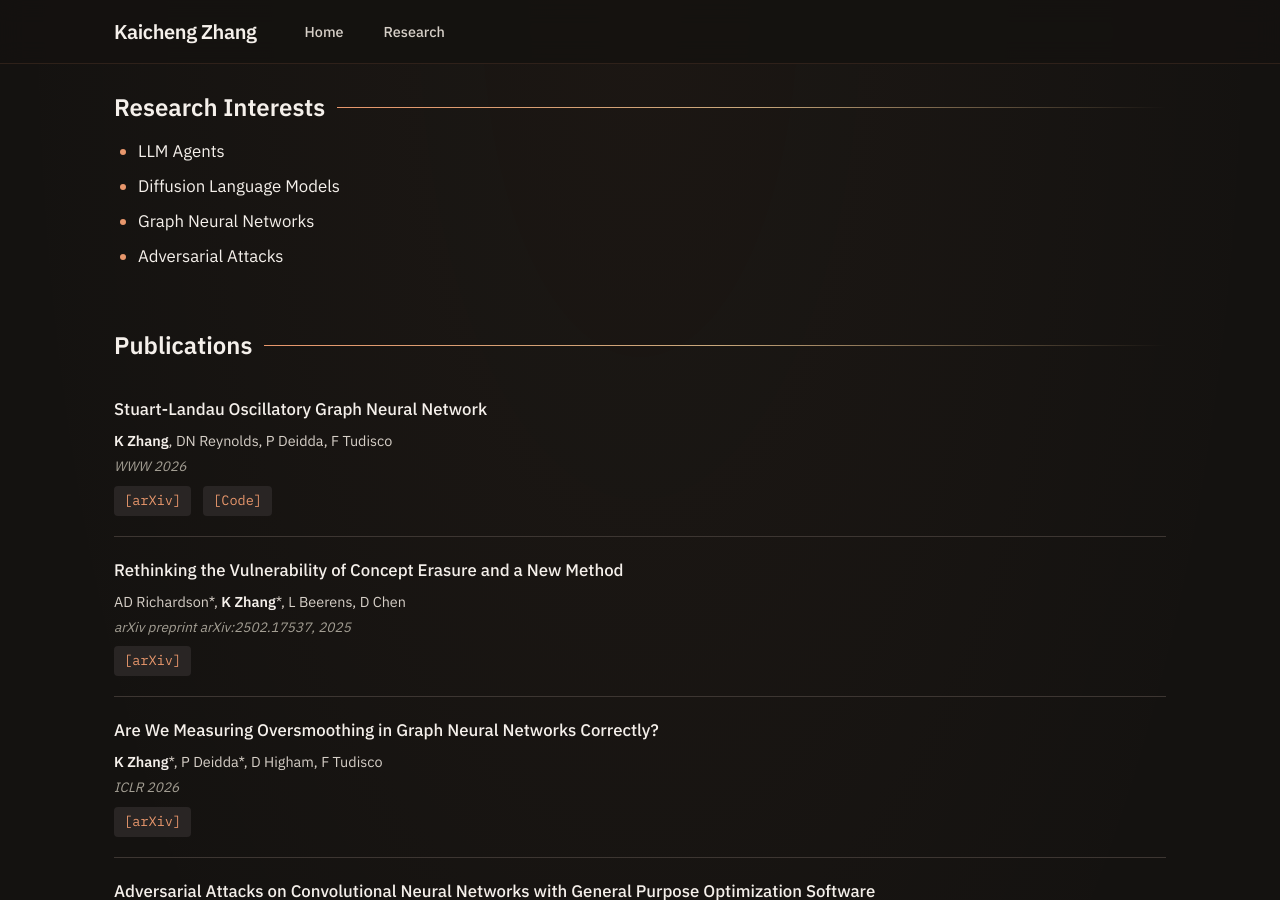
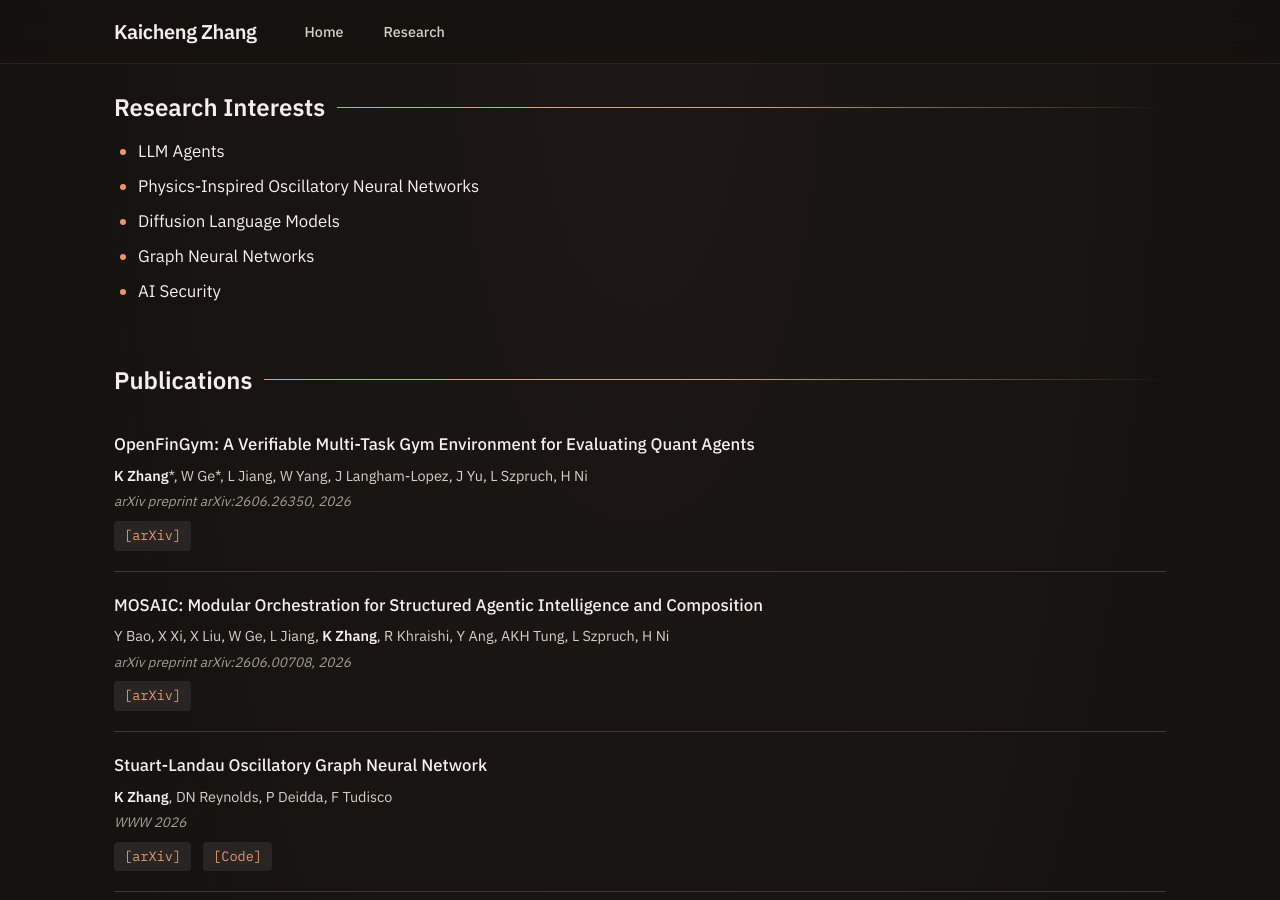
Before and after one commit to kevvzhang/kevvzhang.github.io, a Jekyll site: the page built from research.html, in a window 1280 px wide and 900 px high. Built offline with Jekyll 4.4.1, drawn with Linux system fonts in a browser that asks for light colours.

Commit message:
Jul 2026 update

```diff
--- a/_data/publications.yml
+++ b/_data/publications.yml
@@ -1,5 +1,21 @@
 # Publications list
 # Add new publications at the top
+
+- title: 'OpenFinGym: A Verifiable Multi-Task Gym Environment for Evaluating Quant Agents'
+  authors: 'K Zhang*, W Ge*, L Jiang, W Yang, J Langham-Lopez, J Yu, L Szpruch, H Ni'
+  venue: 'arXiv preprint arXiv:2606.26350, 2026'
+  year: 2026
+  links:
+    - label: 'arXiv'
+      url: 'https://arxiv.org/abs/2606.26350'
+
+- title: 'MOSAIC: Modular Orchestration for Structured Agentic Intelligence and Composition'
+  authors: 'Y Bao, X Xi, X Liu, W Ge, L Jiang, K Zhang, R Khraishi, Y Ang, AKH Tung, L Szpruch, H Ni'
+  venue: 'arXiv preprint arXiv:2606.00708, 2026'
+  year: 2026
+  links:
+    - label: 'arXiv'
+      url: 'https://arxiv.org/abs/2606.00708'
 
 - title: "Stuart-Landau Oscillatory Graph Neural Network"
   authors: "K Zhang, DN Reynolds, P Deidda, F Tudisco"
--- a/research.html
+++ b/research.html
@@ -9,9 +9,10 @@ title: Research
     <h2 class="section-title">Research Interests</h2>
     <ul class="research-interests-vertical">
       <li>LLM Agents</li>
+      <li>Physics-Inspired Oscillatory Neural Networks</li>
       <li>Diffusion Language Models</li>
       <li>Graph Neural Networks</li>
-      <li>Adversarial Attacks</li>
+      <li>AI Security</li>
     </ul>
   </div>
 </section>
```
Also changed, not shown: index.html (+4 -6 lines).
